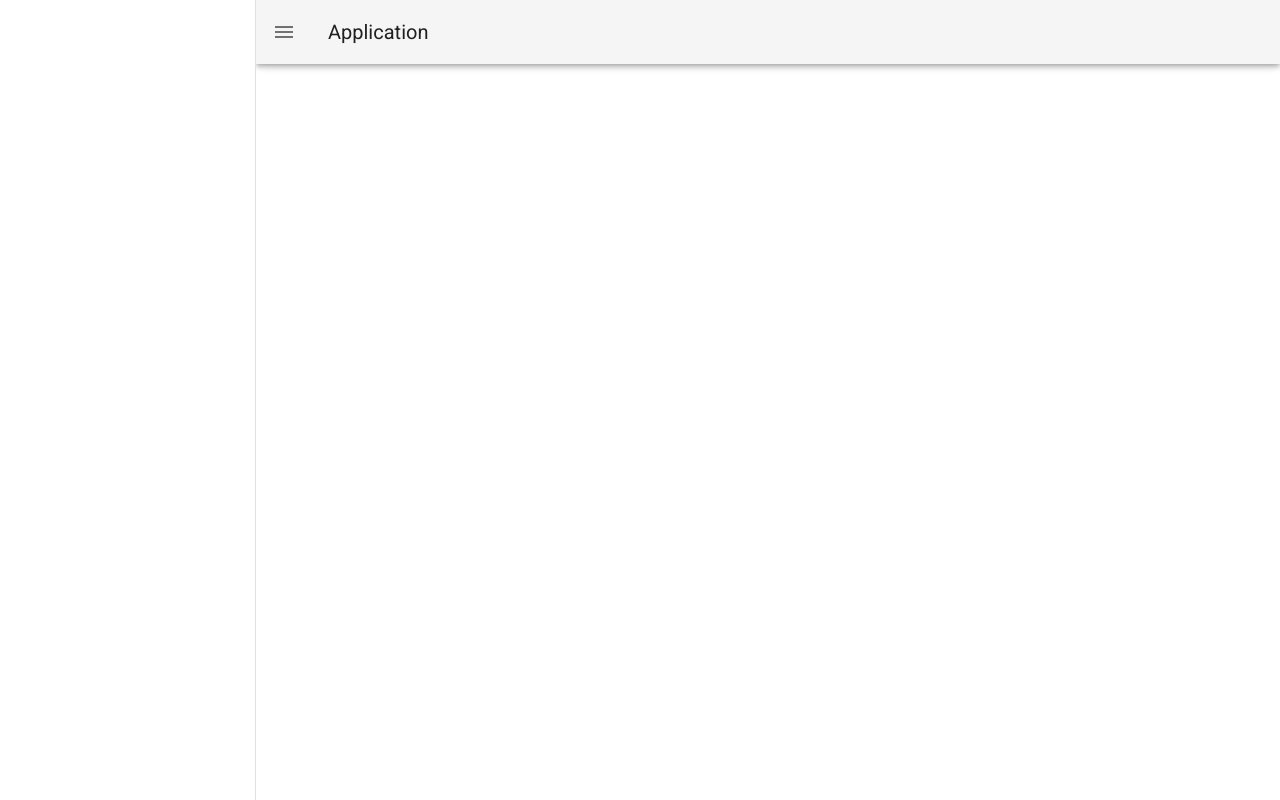
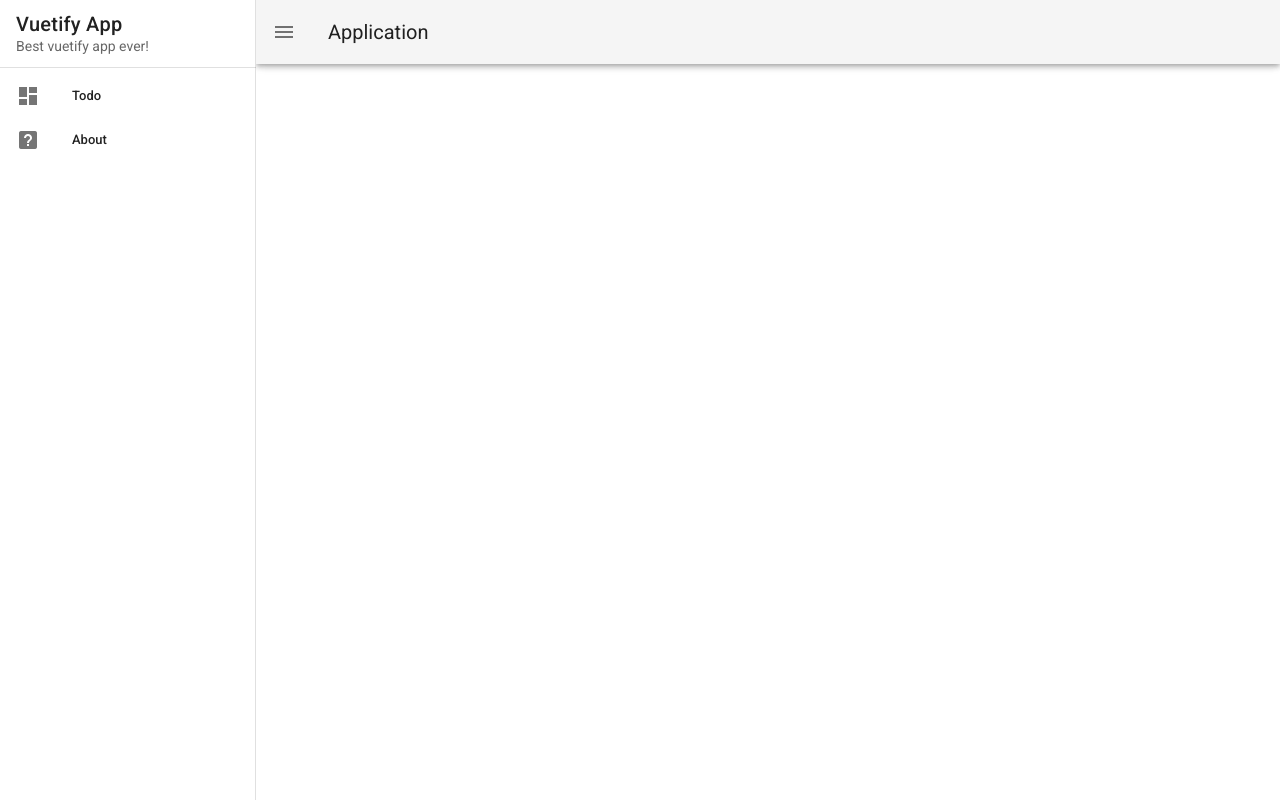
Before and after one commit to moshoodfakorede/vue-vuetify-app, a Vue app: page / in a window 1280 px wide. Built offline with nearby package versions, Linux system fonts and the light colour scheme.

Commit message:
drawer setup

```diff
--- a/src/App.vue
+++ b/src/App.vue
@@ -1,10 +1,37 @@
 <template>
   <v-app id="inspire">
-    <v-navigation-drawer
-      v-model="drawer"
-      app
-    >
-      <!--  -->
+    <v-navigation-drawer v-model="drawer" app>
+      <v-list-item>
+        <v-list-item-content>
+          <v-list-item-title class="title">
+            Vuetify App
+          </v-list-item-title>
+          <v-list-item-subtitle>
+            Best vuetify app ever!
+          </v-list-item-subtitle>
+        </v-list-item-content>
+      </v-list-item>
+
+      <v-divider></v-divider>
+
+      <v-list
+        dense
+        nav
+      >
+        <v-list-item
+          v-for="item in items"
+          :key="item.title"
+          link
+        >
+          <v-list-item-icon>
+            <v-icon>{{ item.icon }}</v-icon>
+          </v-list-item-icon>
+
+          <v-list-item-content>
+            <v-list-item-title>{{ item.title }}</v-list-item-title>
+          </v-list-item-content>
+        </v-list-item>
+      </v-list>
     </v-navigation-drawer>
 
     <v-app-bar app>
@@ -21,6 +48,12 @@
 
 <script>
   export default {
-    data: () => ({ drawer: null }),
+    data: () => ({
+        items: [
+            { title: 'Todo', icon: 'mdi-view-dashboard' },
+            { title: 'About', icon: 'mdi-help-box' },
+        ],
+        drawer: null
+    }),
   }
 </script>
```
